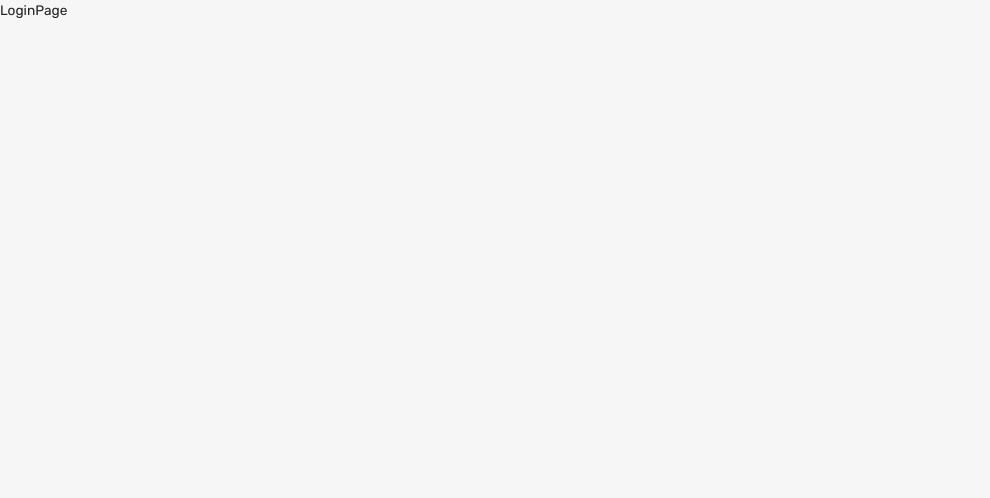
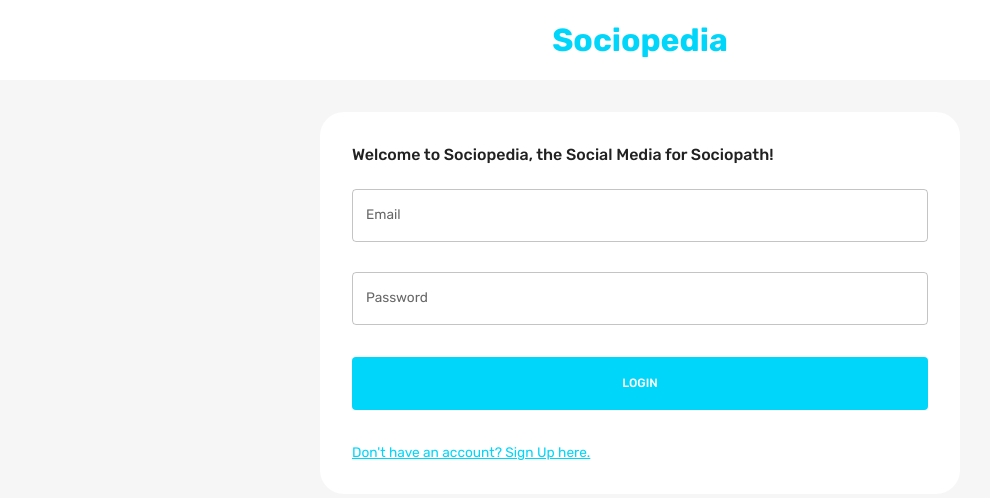
Before and after one commit to feninTolia/sociopedia-front, a React (Create React App) app: page / in a window 1280 px wide. Shown: the top 498 px of the page, without its empty margins (0-990 px from the left). Built offline with nearby package versions, Linux system fonts and the light colour scheme.

Commit message:
login/registration form

```diff
--- a/src/App.js
+++ b/src/App.js
@@ -1,4 +1,4 @@
-import { BrowserRouter, Routes, Route } from 'react-router-dom';
+import { BrowserRouter, Routes, Route, Navigate } from 'react-router-dom';
 import HomePage from 'scenes/homePage';
 import LoginPage from 'scenes/loginPage';
 import ProfilePage from 'scenes/profilePage';
@@ -11,6 +11,7 @@
 function App() {
   const mode = useSelector((state) => state.mode);
   const theme = useMemo(() => createTheme(themeSettings(mode)), [mode]);
+  const isAuth = Boolean(useSelector((state) => state.token));
 
   return (
     <div className="app">
@@ -19,8 +20,14 @@
           <CssBaseline />
           <Routes>
             <Route path="/" element={<LoginPage />} />
-            <Route path="/home" element={<HomePage />} />
-            <Route path="/profile/:userId" element={<ProfilePage />} />
+            <Route
+              path="/home"
+              element={isAuth ? <HomePage /> : <Navigate to="/" />}
+            />
+            <Route
+              path="/profile/:userId"
+              element={isAuth ? <ProfilePage /> : <Navigate to="/" />}
+            />
           </Routes>
         </ThemeProvider>
       </BrowserRouter>
--- /dev/null
+++ b/src/scenes/loginPage/Form.jsx
@@ -0,0 +1,277 @@
+import { useEffect, useState } from 'react';
+import {
+  Box,
+  Button,
+  TextField,
+  useMediaQuery,
+  Typography,
+  useTheme,
+} from '@mui/material';
+import EditOutlinedIcon from '@mui/icons-material/EditOutlined';
+import { Formik } from 'formik';
+import * as yup from 'yup';
+import { useNavigate } from 'react-router-dom';
+import { useDispatch } from 'react-redux';
+import { setLogin } from 'state';
+import Dropzone from 'react-dropzone';
+import FlexBetween from 'components/FlexBetween';
+
+const registerSchema = yup.object().shape({
+  firstName: yup.string().required('required'),
+  lastName: yup.string().required('required'),
+  email: yup.string().email('invalid email').required('required'),
+  password: yup.string().required('required'),
+  location: yup.string().required('required'),
+  occupation: yup.string().required('required'),
+  picture: yup.string().required('required'),
+});
+
+const loginSchema = yup.object().shape({
+  email: yup.string().email('invalid email').required('required'),
+  password: yup.string().required('required'),
+});
+
+const initialValuesRegister = {
+  firstName: '',
+  lastName: '',
+  email: '',
+  password: '',
+  location: '',
+  occupation: '',
+  picture: '',
+};
+
+const initialValuesLogin = {
+  email: '',
+  password: '',
+};
+
+const Form = () => {
+  const [pageType, setPageType] = useState('login');
+  const { palette } = useTheme();
+  const dispatch = useDispatch();
+  const naigate = useNavigate();
+  const isNonMobile = useMediaQuery('(min-width:600)');
+  const isLogin = pageType === 'login';
+  const isRegister = pageType === 'register';
+
+  const register = async (values, onSubmitProps) => {
+    //   this allows to send form info with image
+    const formData = new FormData();
+    for (let value in values) {
+      formData.append(value, values[value]);
+    }
+    formData.append('picturePath', values.picture.name);
+
+    const savedUserResponse = await fetch(
+      'http://localhost:3001/auth/register',
+      { method: 'POST', body: formData }
+    );
+
+    const savedUser = await savedUserResponse.json();
+    onSubmitProps.resetForm();
+
+    if (savedUser) {
+      setPageType('login');
+    }
+  };
+
+  const login = async (values, onSubmitProps) => {
+    const loggedInResponse = await fetch('http://localhost:3001/auth/login', {
+      method: 'POST',
+      headers: { 'Content-Type': 'application/json' },
+      body: JSON.stringify(values),
+    });
+
+    const loggedIn = await loggedInResponse.json();
+    onSubmitProps.resetForm();
+    if (loggedIn) {
+      dispatch(
+        setLogin({
+          user: loggedIn.user,
+          token: loggedIn.token,
+        })
+      );
+      naigate('/home');
+    }
+  };
+
+  const handleFormSubmit = async (values, onSubmitProps) => {
+    if (isLogin) await login(values, onSubmitProps);
+    if (isRegister) await register(values, onSubmitProps);
+  };
+
+  return (
+    <Formik
+      onSubmit={handleFormSubmit}
+      initialValues={isLogin ? initialValuesLogin : initialValuesRegister}
+      validationSchema={isLogin ? loginSchema : registerSchema}
+    >
+      {({
+        values,
+        errors,
+        touched,
+        handleBlur,
+        handleChange,
+        handleSubmit,
+        setFieldValue,
+        resetForm,
+      }) => (
+        <form onSubmit={handleSubmit}>
+          <Box
+            display="grid"
+            gap="30px"
+            gridTemplateColumns="repeat(4, minmax(0, 1fr))"
+            sx={{
+              '& > div': { gridColumn: isNonMobile ? undefined : 'span 4' },
+            }}
+          >
+            {isRegister && (
+              <>
+                <TextField
+                  label="First Name"
+                  onBlur={handleBlur}
+                  onChange={handleChange}
+                  value={values.firstName}
+                  name="firstName"
+                  error={
+                    Boolean(touched.firstName) && Boolean(errors.firstName)
+                  }
+                  helperText={touched.firstName && errors.firstName}
+                  sx={{ gridColumn: 'span 2' }}
+                />
+
+                <TextField
+                  label="Last Name"
+                  onBlur={handleBlur}
+                  onChange={handleChange}
+                  value={values.lastName}
+                  name="lastName"
+                  error={Boolean(touched.lastName) && Boolean(errors.lastName)}
+                  helperText={touched.lastName && errors.lastName}
+                  sx={{ gridColumn: 'span 2' }}
+                />
+
+                <TextField
+                  label="Location"
+                  onBlur={handleBlur}
+                  onChange={handleChange}
+                  value={values.location}
+                  name="location"
+                  error={Boolean(touched.location) && Boolean(errors.location)}
+                  helperText={touched.location && errors.location}
+                  sx={{ gridColumn: 'span 4' }}
+                />
+
+                <TextField
+                  label="Occupation"
+                  onBlur={handleBlur}
+                  onChange={handleChange}
+                  value={values.occupation}
+                  name="occupation"
+                  error={
+                    Boolean(touched.occupation) && Boolean(errors.occupation)
+                  }
+                  helperText={touched.occupation && errors.occupation}
+                  sx={{ gridColumn: 'span 4' }}
+                />
+
+                <Box
+                  gridColumn="span 4"
+                  border={`1px solid ${palette.neutral.medium}`}
+                  borderRadius="5px"
+                  p="1rem"
+                >
+                  <Dropzone
+                    acceptedFiles=".jpg,.jpeg,.png"
+                    multiple={false}
+                    onDrop={(acceptedFiles) =>
+                      setFieldValue('picture', acceptedFiles[0])
+                    }
+                  >
+                    {({ getRootProps, getInputProps }) => (
+                      <Box
+                        {...getRootProps()}
+                        border={`2px dashed ${palette.primary.main}`}
+                        p="1rem"
+                        sx={{ '&:hover': { cursor: 'pointer' } }}
+                      >
+                        <input {...getInputProps()} />
+                        {!values.picture ? (
+                          <p>Add picture Here</p>
+                        ) : (
+                          <FlexBetween>
+                            <Typography>{values.picture.name}</Typography>
+                            <EditOutlinedIcon />
+                          </FlexBetween>
+                        )}
+                      </Box>
+                    )}
+                  </Dropzone>
+                </Box>
+              </>
+            )}
+
+            <TextField
+              label="Email"
+              onBlur={handleBlur}
+              onChange={handleChange}
+              value={values.email}
+              name="email"
+              error={Boolean(touched.email) && Boolean(errors.email)}
+              helperText={touched.email && errors.email}
+              sx={{ gridColumn: 'span 4' }}
+            />
+            <TextField
+              label="Password"
+              type="password"
+              onBlur={handleBlur}
+              onChange={handleChange}
+              value={values.password}
+              name="password"
+              error={Boolean(touched.password) && Boolean(errors.password)}
+              helperText={touched.password && errors.password}
+              sx={{ gridColumn: 'span 4' }}
+            />
+          </Box>
+
+          {/* Buttons */}
+          <Box>
+            <Button
+              fullWidth
+              type="submit"
+              sx={{
+                m: '2rem 0',
+                p: '1rem',
+                backgroundColor: palette.primary.main,
+                color: palette.background.alt,
+                '&:hover': { color: palette.primary.main },
+              }}
+            >
+              {isLogin ? 'LOGIN' : 'REGISTER'}
+            </Button>
+            <Typography
+              onClick={() => {
+                setPageType(isLogin ? 'register' : 'login');
+                resetForm();
+              }}
+              sx={{
+                textDecoration: 'underline',
+                color: palette.primary.main,
+                '&:hover': {
+                  cursor: 'pointer',
+                  color: palette.primary.light,
+                },
+              }}
+            >
+              {isLogin
+                ? "Don't have an account? Sign Up here."
+                : 'Already have an account? Login here.'}
+            </Typography>
+          </Box>
+        </form>
+      )}
+    </Formik>
+  );
+};
+export default Form;
--- a/src/scenes/loginPage/index.jsx
+++ b/src/scenes/loginPage/index.jsx
@@ -1,5 +1,36 @@
+import { Box, Typography, useTheme, useMediaQuery } from '@mui/material';
+import Form from './Form';
+
 function LoginPage() {
-  return <div>LoginPage</div>;
+  const theme = useTheme();
+  const isNonMobileScreens = useMediaQuery('(min-width:1000px)');
+
+  return (
+    <Box>
+      <Box
+        width="100%"
+        backgroundColor={theme.palette.background.alt}
+        p="1rem 6%"
+        textAlign="center"
+      >
+        <Typography fontWeight="bold" fontSize="32px" color="primary">
+          Sociopedia
+        </Typography>
+      </Box>
+      <Box
+        width={isNonMobileScreens ? '50%' : '93%'}
+        p="2rem"
+        m="2rem auto"
+        borderRadius="1.5rem"
+        backgroundColor={theme.palette.background.alt}
+      >
+        <Typography fontWeight={500} variant="h5" sx={{ mb: '1.5rem' }}>
+          Welcome to Sociopedia, the Social Media for Sociopath!
+        </Typography>
+        <Form />
+      </Box>
+    </Box>
+  );
 }
 
 export default LoginPage;
```
